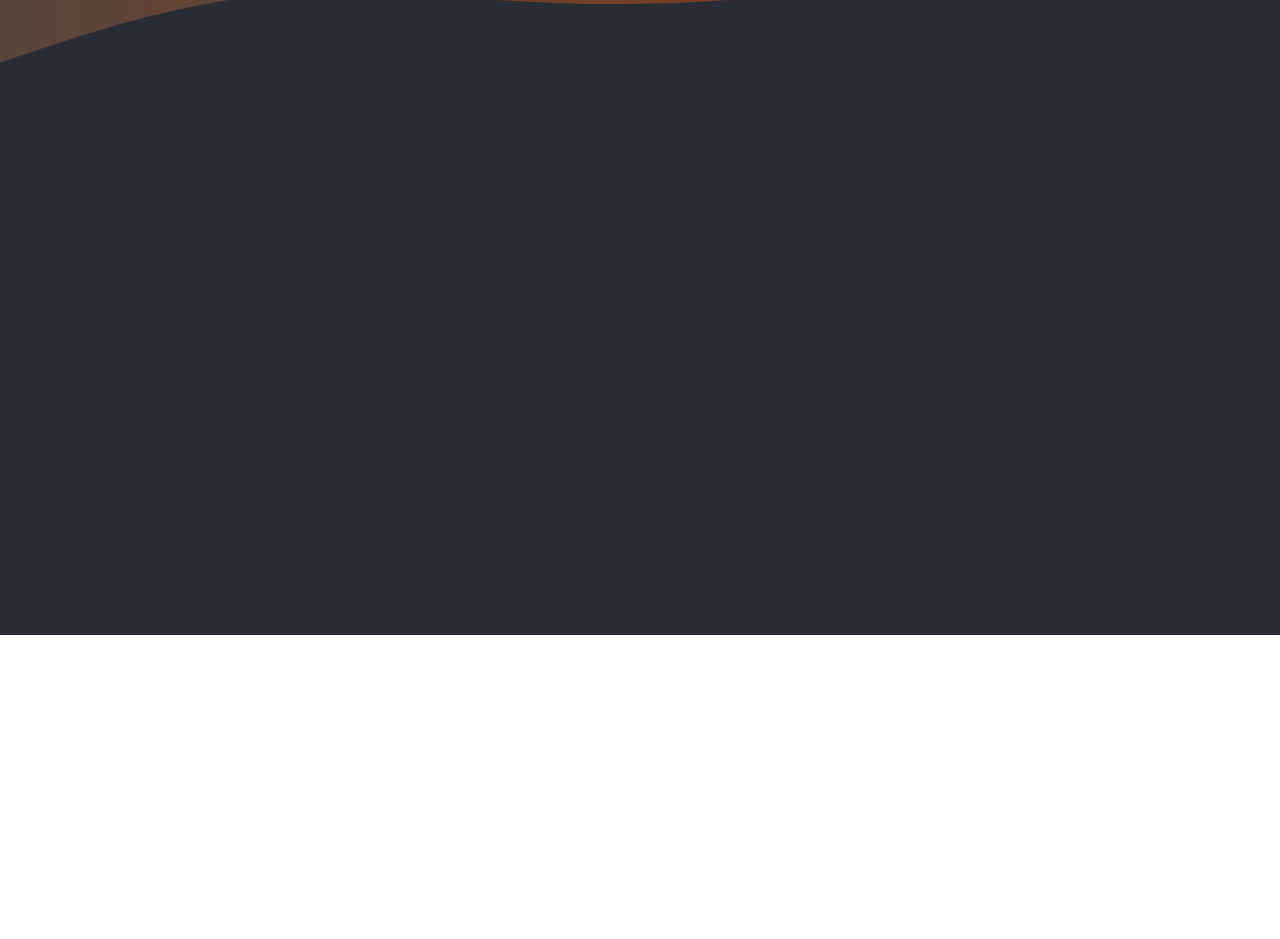
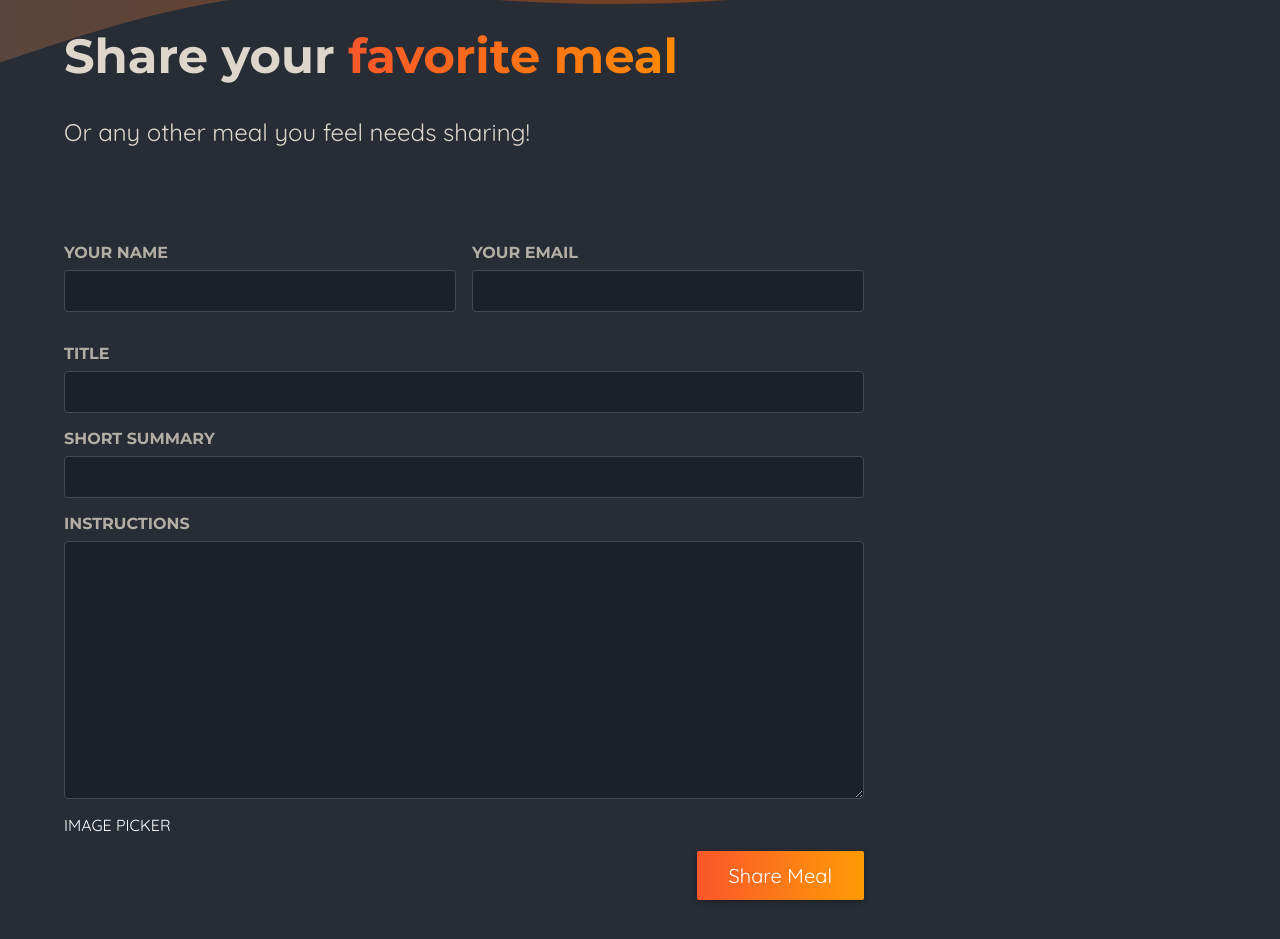
Before and after one commit to rajeshwar09/nextjs-foodies-app, a Next.js app: page /meals/share in a window 1280 px wide. Shown: the part 165-1104 px from the top of the page. Before the commit the page ends 800 px from the top, so only its background shows below. Built offline with nearby package versions, Linux system fonts and the light colour scheme.

Commit message:
feat: Create ShareMealPage with form for meal sharing and add corresponding styles

```diff
--- a/app/community/page.jsx
+++ b/app/community/page.jsx
@@ -1,8 +1,8 @@
 import Image from 'next/image';
 
-import mealIcon from '@/assets/icons/meal.png';
-import communityIcon from '@/assets/icons/community.png';
-import eventsIcon from '@/assets/icons/events.png';
+import mealIcon from '../../assets/icons/meal.png';
+import communityIcon from '../../assets/icons/community.png';
+import eventsIcon from '../../assets/icons/events.png';
 import styles from './page.module.css';
 
 const CommunityPage = () => {
--- a/app/meals/share/page.jsx
+++ b/app/meals/share/page.jsx
@@ -1,9 +1,51 @@
-import React from 'react'
+import classes from "./page.module.css";
 
-const SharePage = () => {
+const ShareMealPage = () => {
   return (
-    <div>SharePage</div>
-  )
-}
+    <>
+      <header className={classes.header}>
+        <h1>
+          Share your <span className={classes.highlight}>favorite meal</span>
+        </h1>
+        <p>Or any other meal you feel needs sharing!</p>
+      </header>
+      <main className={classes.main}>
+        <form className={classes.form}>
+          <div className={classes.row}>
+            <p>
+              <label htmlFor="name">Your name</label>
+              <input type="text" id="name" name="name" required />
+            </p>
+            <p>
+              <label htmlFor="email">Your email</label>
+              <input type="email" id="email" name="email" required />
+            </p>
+          </div>
+          <p>
+            <label htmlFor="title">Title</label>
+            <input type="text" id="title" name="title" required />
+          </p>
+          <p>
+            <label htmlFor="summary">Short Summary</label>
+            <input type="text" id="summary" name="summary" required />
+          </p>
+          <p>
+            <label htmlFor="instructions">Instructions</label>
+            <textarea
+              id="instructions"
+              name="instructions"
+              rows="10"
+              required
+            ></textarea>
+          </p>
+          IMAGE PICKER
+          <p className={classes.actions}>
+            <button type="submit">Share Meal</button>
+          </p>
+        </form>
+      </main>
+    </>
+  );
+};
 
-export default SharePage
+export default ShareMealPage;
--- /dev/null
+++ b/app/meals/share/page.module.css
@@ -0,0 +1,98 @@
+.header {
+  gap: 3rem;
+  margin: 3rem auto 5rem auto;
+  width: 90%;
+  max-width: 75rem;
+  color: #ddd6cb;
+  font-size: 1.5rem;
+}
+
+.header h1 {
+  font-family: 'Montserrat', sans-serif;
+}
+
+.highlight {
+  background: linear-gradient(90deg, #f9572a, #ff8a05);
+  background-clip: text;
+  -webkit-background-clip: text;
+  -webkit-text-fill-color: transparent;
+}
+
+.main {
+  width: 90%;
+  max-width: 75rem;
+  margin: 3rem auto;
+  color: white;
+}
+
+.form {
+  max-width: 50rem;
+}
+
+.form label {
+  display: block;
+  margin-bottom: 0.5rem;
+  font-size: 1rem;
+  font-family: 'Montserrat', sans-serif;
+  text-transform: uppercase;
+  color: #b3aea5;
+  font-weight: bold;
+}
+
+.form input,
+.form textarea {
+  display: block;
+  width: 100%;
+  padding: 0.5rem 1rem;
+  border-radius: 4px;
+  border: 1px solid #454952;
+  background: #1c2027;
+  font-size: 1.25rem;
+  font-family: 'Montserrat', sans-serif;
+  color: #ddd6cb;
+}
+
+.form input:focus,
+.form textarea:focus {
+  outline-color: #f99f2a;
+  background-color: #1f252d;
+}
+
+.row {
+  display: flex;
+  gap: 1rem;
+}
+
+.row p {
+  width: 100%;
+}
+
+.actions {
+  text-align: right;
+}
+
+.actions button {
+  border: 0;
+  padding: 0.75rem 2rem;
+  background: linear-gradient(90deg, #f9572a, #ff9b05);
+  border: none;
+  color: #ffffff;
+  border-radius: 2px;
+  cursor: pointer;
+  font: inherit;
+  font-size: 1.25rem;
+  box-shadow: 0 2px 5px rgba(0, 0, 0, 0.3);
+}
+
+.actions button:hover,
+.actions button:focus {
+  background: linear-gradient(90deg, #fd4715, #f9b241);
+}
+
+.actions button:disabled,
+.actions button:hover:disabled,
+.actions button:focus:disabled {
+  background: #ccc;
+  color: #979797;
+  cursor: not-allowed;
+}
```
